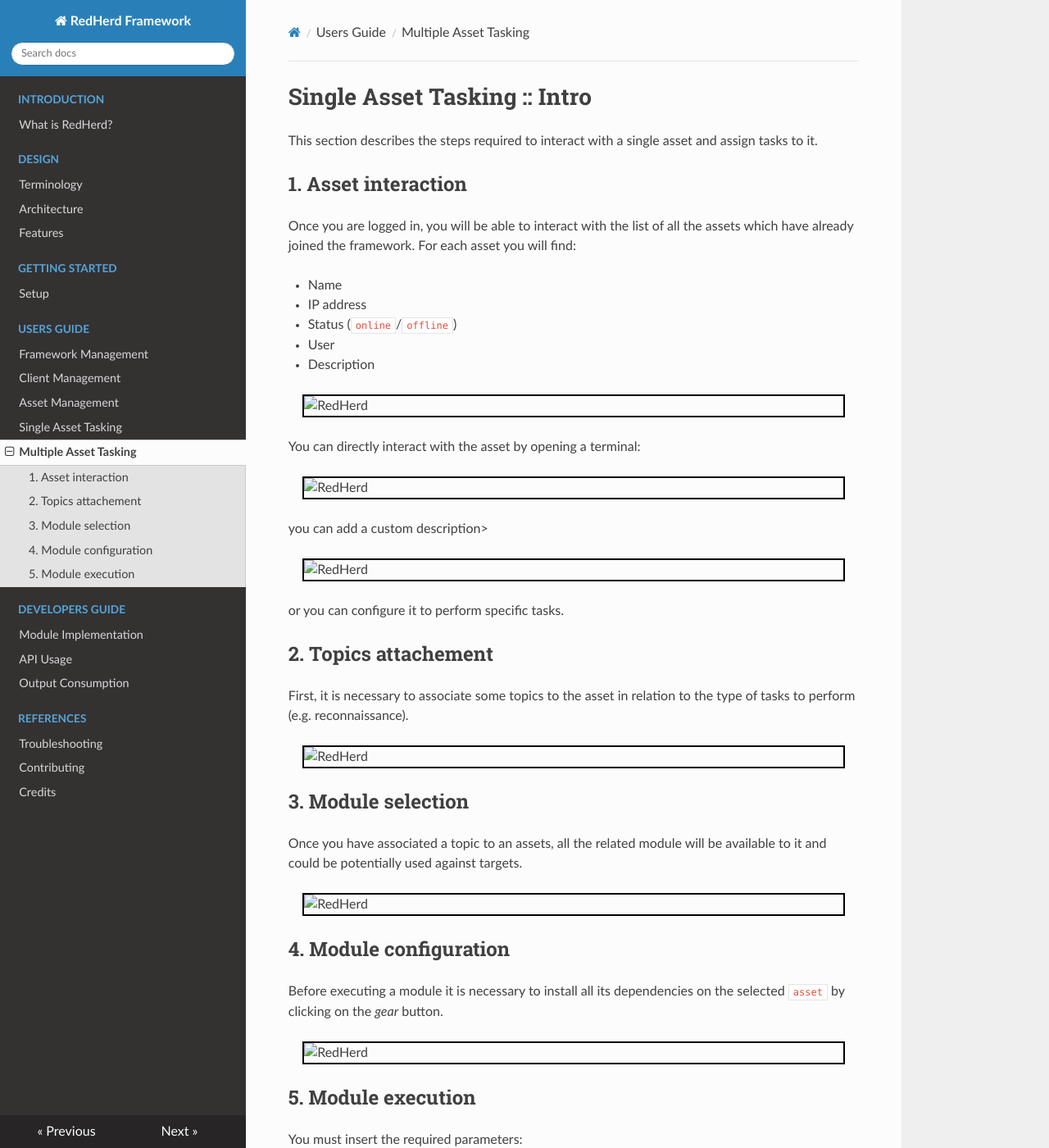
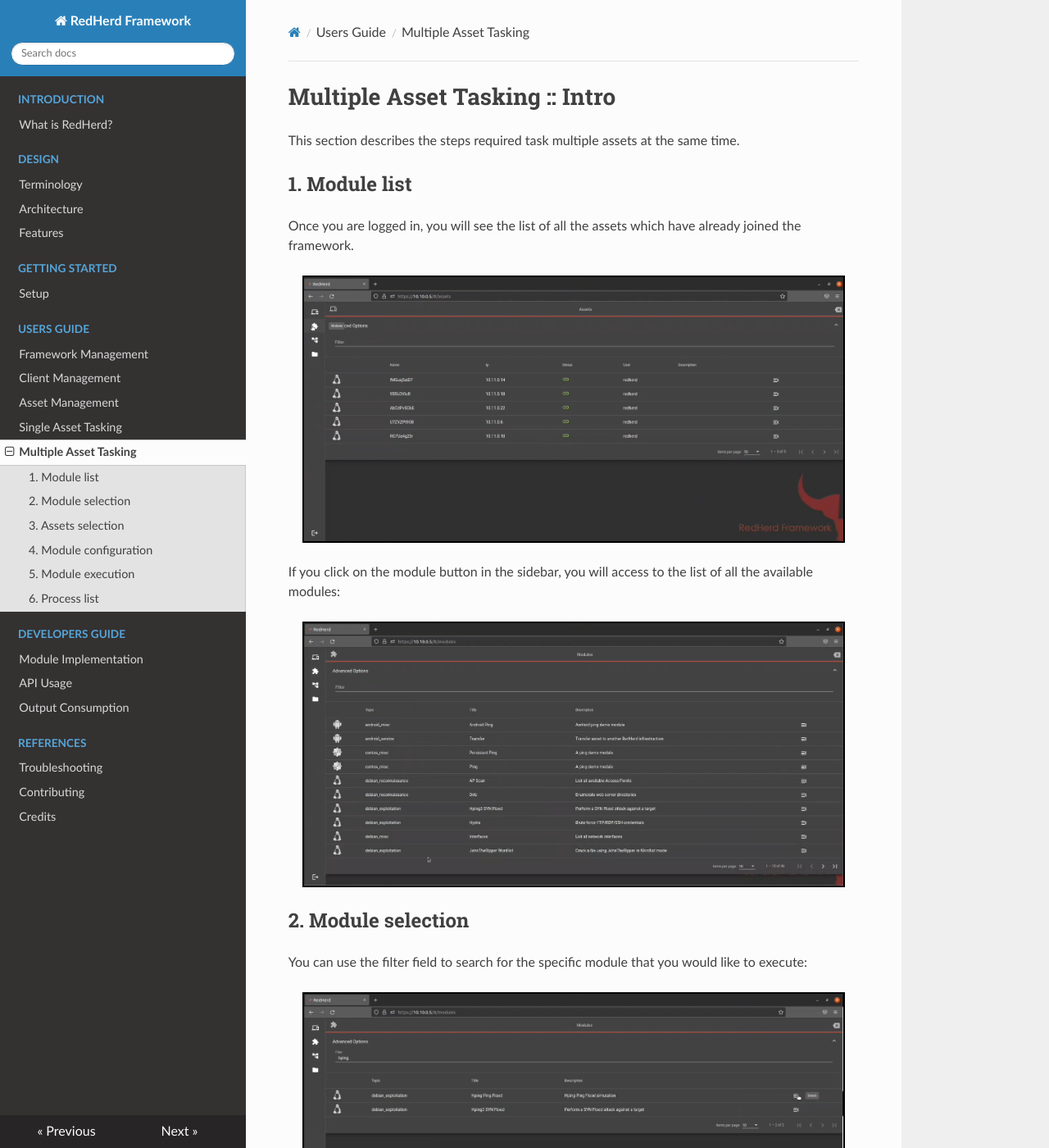
Before and after one commit to redherd-project/redherd-documentation, an MkDocs documentation site: the page built from docs/users-guide/multiple-asset-tasking.md, in a window 1280 px wide and 1400 px high. Shown: the whole window at 82% size. Built offline with MkDocs 1.6.1, drawn with Linux system fonts in a browser that asks for light colours; nearby versions of some CDN libraries; some of the changed text lies outside the part shown.

Commit message:
Second update iteration

```diff
--- a/docs/users-guide/multiple-asset-tasking.md
+++ b/docs/users-guide/multiple-asset-tasking.md
@@ -1,54 +1,48 @@
-# Single Asset Tasking :: Intro
+# Multiple Asset Tasking :: Intro
 
-This section describes the steps required to interact with a single asset and assign tasks to it.
+This section describes the steps required task multiple assets at the same time.
 
-## 1. Asset interaction
+## 1. Module list
 
-Once you are logged in, you will be able to interact with the list of all the assets which have already joined the framework. For each asset you will find:
-
-- Name
-- IP address
-- Status (`online`/`offline`)
-- User
-- Description
+Once you are logged in, you will see the list of all the assets which have already joined the framework.
 
 <img src="asset-list.png" style="display: block; margin-left: auto; margin-right: auto; width: 95%; border: 2px solid #000;" alt="RedHerd">
 
-You can directly interact with the asset by opening a terminal:
+If you click on the module button in the sidebar, you will access to the list of all the available modules:
 
-<img src="asset-terminal.png" style="display: block; margin-left: auto; margin-right: auto; width: 95%; border: 2px solid #000;" alt="RedHerd">
+<img src="module-list.png" style="display: block; margin-left: auto; margin-right: auto; width: 95%; border: 2px solid #000;" alt="RedHerd">
 
-you can add a custom description>
+## 2. Module selection
 
-<img src="asset-config.png" style="display: block; margin-left: auto; margin-right: auto; width: 95%; border: 2px solid #000;" alt="RedHerd">
+You can use the filter field to search for the specific module that you would like to execute:
 
-or you can configure it to perform specific tasks.
+<img src="module-selection.png" style="display: block; margin-left: auto; margin-right: auto; width: 95%; border: 2px solid #000;" alt="RedHerd">
 
-## 2. Topics attachement
+## 3. Assets selection
 
-First, it is necessary to associate some topics to the asset in relation to the type of tasks to perform (e.g. reconnaissance).
+Once the module has been selected, it is possible to choose the assets that must execute it:
 
-<img src="asset-topics-adding.png" style="display: block; margin-left: auto; margin-right: auto; width: 95%; border: 2px solid #000;" alt="RedHerd">
-
-
-## 3. Module selection
-
-Once you have associated a topic to an assets, all the related module will be available to it and could be potentially used against targets.
-
-<img src="asset-modules.png" style="display: block; margin-left: auto; margin-right: auto; width: 95%; border: 2px solid #000;" alt="RedHerd">
+<img src="asset-selection.png" style="display: block; margin-left: auto; margin-right: auto; width: 95%; border: 2px solid #000;" alt="RedHerd">
 
 ## 4. Module configuration
 
-Before executing a module it is necessary to install all its dependencies on the selected `asset` by clicking on the *gear* button.
+The selected module must be properly configured to be executed. In particular, in this case an IP address is necessary to perform the Ping Flood simulation:
 
-<img src="module-configure.png" style="display: block; margin-left: auto; margin-right: auto; width: 95%; border: 2px solid #000;" alt="RedHerd">
+<img src="module-configuration.png" style="display: block; margin-left: auto; margin-right: auto; width: 95%; border: 2px solid #000;" alt="RedHerd">
 
 ## 5. Module execution
 
-You must insert the required parameters:
+It is necessary to install all the required dependencies by clicking on the *gear* button and then on *play* to execute the module.
 
-<img src="module-start.png" style="display: block; margin-left: auto; margin-right: auto; width: 95%; border: 2px solid #000;" alt="RedHerd">
+!!! warning
+    The module will not be executed by an asset if the related topic has not been previously attached to it. See [`Topics attachment`](/users-guide/single-asset-tasking/#3-topics-attachement) for details.
 
-and then you can easily interact with the asset to perform the desired task by pressing the *play* button.
+<img src="module-execution.png" style="display: block; margin-left: auto; margin-right: auto; width: 95%; border: 2px solid #000;" alt="RedHerd">
 
-<img src="module-interact.png" style="display: block; margin-left: auto; margin-right: auto; width: 95%; border: 2px solid #000;" alt="RedHerd">
+If the module has been correctly started on an asset, you will see a green tick in the *Launched* column.
+
+## 6. Process list
+
+For each asset it has been created a new process which allows to interact with the module to get its output or kill it.
+
+<img src="process-list.png" style="display: block; margin-left: auto; margin-right: auto; width: 95%; border: 2px solid #000;" alt="RedHerd">
--- a/docs/users-guide/single-asset-tasking.md
+++ b/docs/users-guide/single-asset-tasking.md
@@ -2,7 +2,7 @@
 
 This section describes the steps required to interact with a single asset and assign tasks to it.
 
-## 1. Asset interaction
+## 1. Asset list
 
 Once you are logged in, you will be able to interact with the list of all the assets which have already joined the framework. For each asset you will find:
 
@@ -14,36 +14,37 @@ Once you are logged in, you will be able to interact with the list of all the as
 
 <img src="asset-list.png" style="display: block; margin-left: auto; margin-right: auto; width: 95%; border: 2px solid #000;" alt="RedHerd">
 
+## 2. Asset interaction
+
 You can directly interact with the asset by opening a terminal:
 
 <img src="asset-terminal.png" style="display: block; margin-left: auto; margin-right: auto; width: 95%; border: 2px solid #000;" alt="RedHerd">
 
-you can add a custom description>
+you can add a custom description:
 
 <img src="asset-config.png" style="display: block; margin-left: auto; margin-right: auto; width: 95%; border: 2px solid #000;" alt="RedHerd">
 
-or you can configure it to perform specific tasks.
+or you can perform specific tasks.
 
-## 2. Topics attachement
+## 3. Topics attachement
 
 First, it is necessary to associate some topics to the asset in relation to the type of tasks to perform (e.g. reconnaissance).
 
 <img src="asset-topics-adding.png" style="display: block; margin-left: auto; margin-right: auto; width: 95%; border: 2px solid #000;" alt="RedHerd">
 
-
-## 3. Module selection
+## 4. Module selection
 
 Once you have associated a topic to an assets, all the related module will be available to it and could be potentially used against targets.
 
 <img src="asset-modules.png" style="display: block; margin-left: auto; margin-right: auto; width: 95%; border: 2px solid #000;" alt="RedHerd">
 
-## 4. Module configuration
+## 5. Module configuration
 
 Before executing a module it is necessary to install all its dependencies on the selected `asset` by clicking on the *gear* button.
 
 <img src="module-configure.png" style="display: block; margin-left: auto; margin-right: auto; width: 95%; border: 2px solid #000;" alt="RedHerd">
 
-## 5. Module execution
+## 6. Module execution
 
 You must insert the required parameters:
 
```
Also changed, not shown: README.md (+1 -1 lines), docs/references/credits.md (+3 -2 lines), docs/references/troubleshooting.md (+5 -1 lines), docs/users-guide/multiple-asset-tasking/asset-list.png (added), docs/users-guide/multiple-asset-tasking/asset-selection.png (added), docs/users-guide/multiple-asset-tasking/module-configuration.png (added), docs/users-guide/multiple-asset-tasking/module-execution.png (added), docs/users-guide/multiple-asset-tasking/module-list.png (added), docs/users-guide/multiple-asset-tasking/module-selection.png (added), docs/users-guide/multiple-asset-tasking/process-list.png (added).
